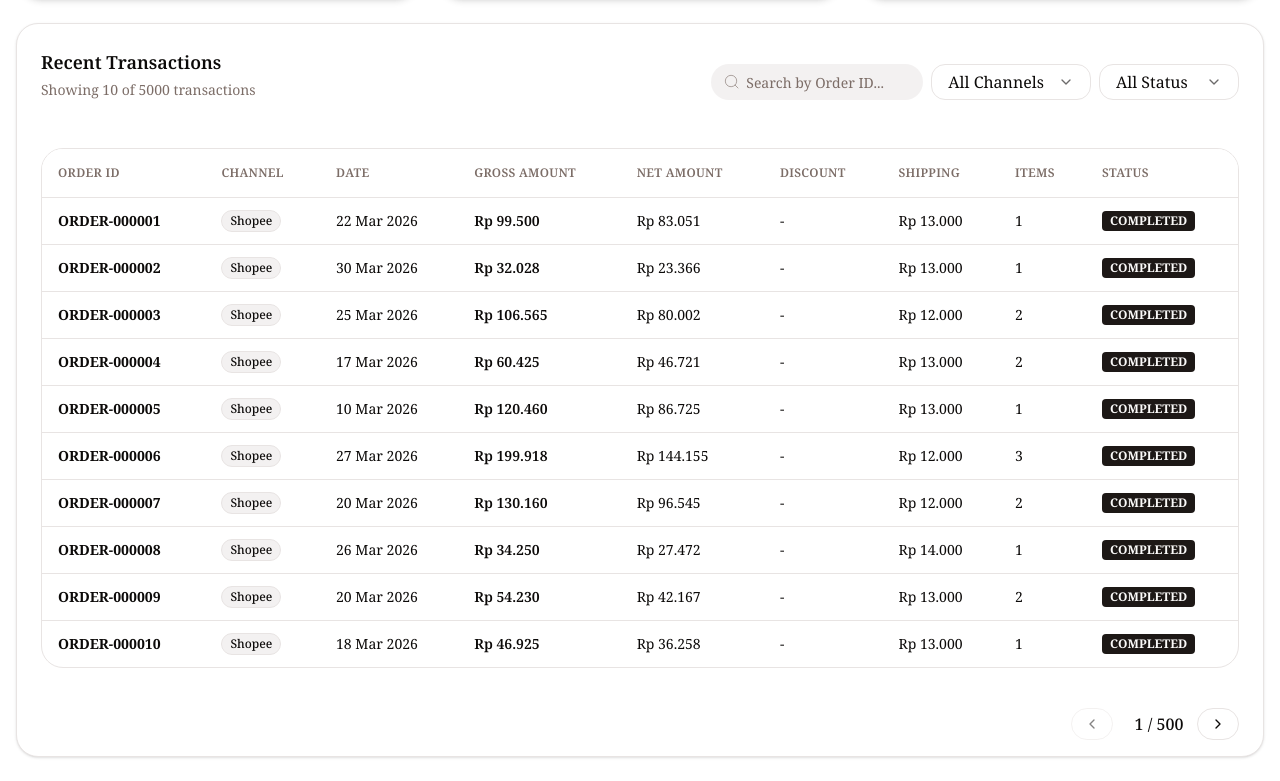
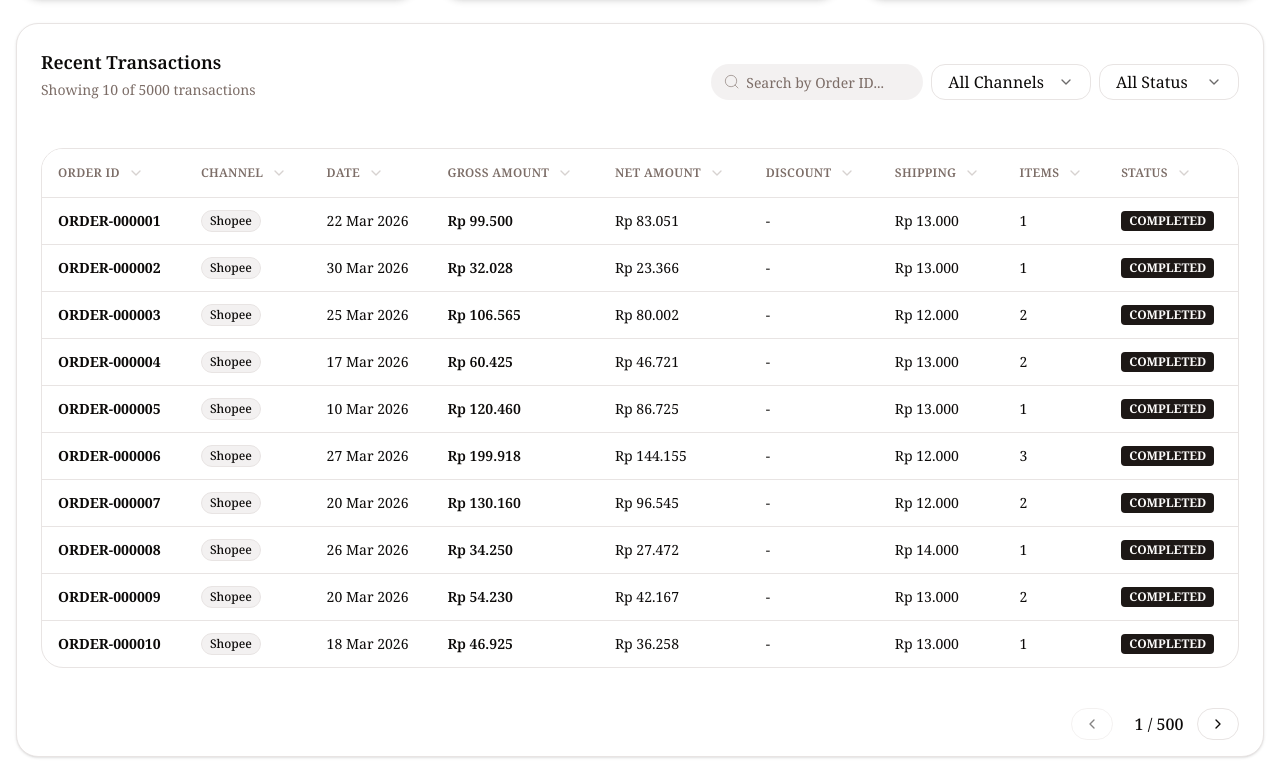
Before and after one commit to naufalalief/omni-dashboard, a Next.js app: page / in a window 1280 px wide. Shown: the part 1140-1921 px from the top of the page. Built offline with nearby package versions, Linux system fonts and the light colour scheme.

Commit message:
feat: enable sorting for transaction columns and update displayed transaction count

```diff
--- a/components/table/columns.tsx
+++ b/components/table/columns.tsx
@@ -7,6 +7,7 @@ export const columns: ColumnDef<Transaction, unknown>[] = [
   {
     accessorKey: "order_id",
     header: "Order ID",
+    enableSorting: true,
     cell: ({ getValue }: { getValue: () => unknown }) => (
       <b>{String(getValue() ?? "-")}</b>
     ),
@@ -14,6 +15,7 @@ export const columns: ColumnDef<Transaction, unknown>[] = [
   {
     accessorKey: "channel",
     header: "Channel",
+    enableSorting: true,
     cell: ({ getValue }: { getValue: () => unknown }) => (
       <Badge
         variant="outline"
@@ -26,6 +28,7 @@ export const columns: ColumnDef<Transaction, unknown>[] = [
   {
     accessorKey: "pay_time",
     header: "Date",
+    enableSorting: true,
     cell: ({ getValue }: { getValue: () => unknown }) => {
       const val = getValue();
       if (!val) return "-";
@@ -39,6 +42,7 @@ export const columns: ColumnDef<Transaction, unknown>[] = [
   {
     accessorKey: "gross_amount",
     header: "Gross Amount",
+    enableSorting: true,
     cell: ({ getValue }: { getValue: () => unknown }) => (
       <span className="font-semibold">
         Rp {Number(getValue() ?? 0).toLocaleString("id-ID")}
@@ -48,6 +52,7 @@ export const columns: ColumnDef<Transaction, unknown>[] = [
   {
     accessorKey: "net_amount",
     header: "Net Amount",
+    enableSorting: true,
     cell: ({ getValue }: { getValue: () => unknown }) => (
       <span>Rp {Number(getValue() ?? 0).toLocaleString("id-ID")}</span>
     ),
@@ -55,6 +60,7 @@ export const columns: ColumnDef<Transaction, unknown>[] = [
   {
     accessorKey: "discount_amount",
     header: "Discount",
+    enableSorting: true,
     cell: ({ getValue }: { getValue: () => unknown }) =>
       Number(getValue() ?? 0) === 0 ? (
         <span>-</span>
@@ -65,6 +71,7 @@ export const columns: ColumnDef<Transaction, unknown>[] = [
   {
     accessorKey: "shipping_fee_amount",
     header: "Shipping",
+    enableSorting: true,
     cell: ({ getValue }: { getValue: () => unknown }) => (
       <span>Rp {Number(getValue() ?? 0).toLocaleString("id-ID")}</span>
     ),
@@ -72,10 +79,12 @@ export const columns: ColumnDef<Transaction, unknown>[] = [
   {
     accessorKey: "item_count",
     header: "Items",
+    enableSorting: true,
   },
   {
     accessorKey: "order_status",
     header: "Status",
+    enableSorting: true,
     cell: ({ getValue }: { getValue: () => unknown }) => (
       <Badge
         variant="default"
--- a/components/ui/data-table.tsx
+++ b/components/ui/data-table.tsx
@@ -88,8 +88,8 @@ export function DataTable<TData extends Record<string, any>, TValue = unknown>({
         <div>
           <h2 className="text-lg font-semibold mb-1">Recent Transactions</h2>
           <p className="text-muted-foreground mb-4 text-sm">
-            Showing {table.getRowModel().rows.length} of {data.length}{" "}
-            transactions
+            Showing {table.getRowModel().rows.length} of{" "}
+            {table.getPrePaginationRowModel().rows.length} transactions
           </p>
         </div>
         <div className="flex items-center space-x-2">
@@ -189,14 +189,32 @@ export function DataTable<TData extends Record<string, any>, TValue = unknown>({
                 {headerGroup.headers.map(header => (
                   <TableHead
                     key={header.id}
-                    className="px-4 py-3 text-xs font-semibold tracking-wide uppercase text-muted-foreground bg-background"
+                    className="px-4 py-3 text-xs font-semibold tracking-wide uppercase text-muted-foreground bg-background select-none cursor-pointer"
+                    onClick={
+                      header.column.getCanSort()
+                        ? header.column.getToggleSortingHandler()
+                        : undefined
+                    }
                   >
-                    {header.isPlaceholder
-                      ? null
-                      : flexRender(
+                    {header.isPlaceholder ? null : (
+                      <span className="flex items-center gap-1">
+                        {flexRender(
                           header.column.columnDef.header,
                           header.getContext(),
                         )}
+                        {header.column.getCanSort() && (
+                          <ChevronDown
+                            className={
+                              header.column.getIsSorted() === "asc"
+                                ? "ml-1 h-4 w-4 transition-transform rotate-180"
+                                : header.column.getIsSorted() === "desc"
+                                  ? "ml-1 h-4 w-4 transition-transform"
+                                  : "ml-1 h-4 w-4 opacity-30"
+                            }
+                          />
+                        )}
+                      </span>
+                    )}
                   </TableHead>
                 ))}
               </TableRow>
```
